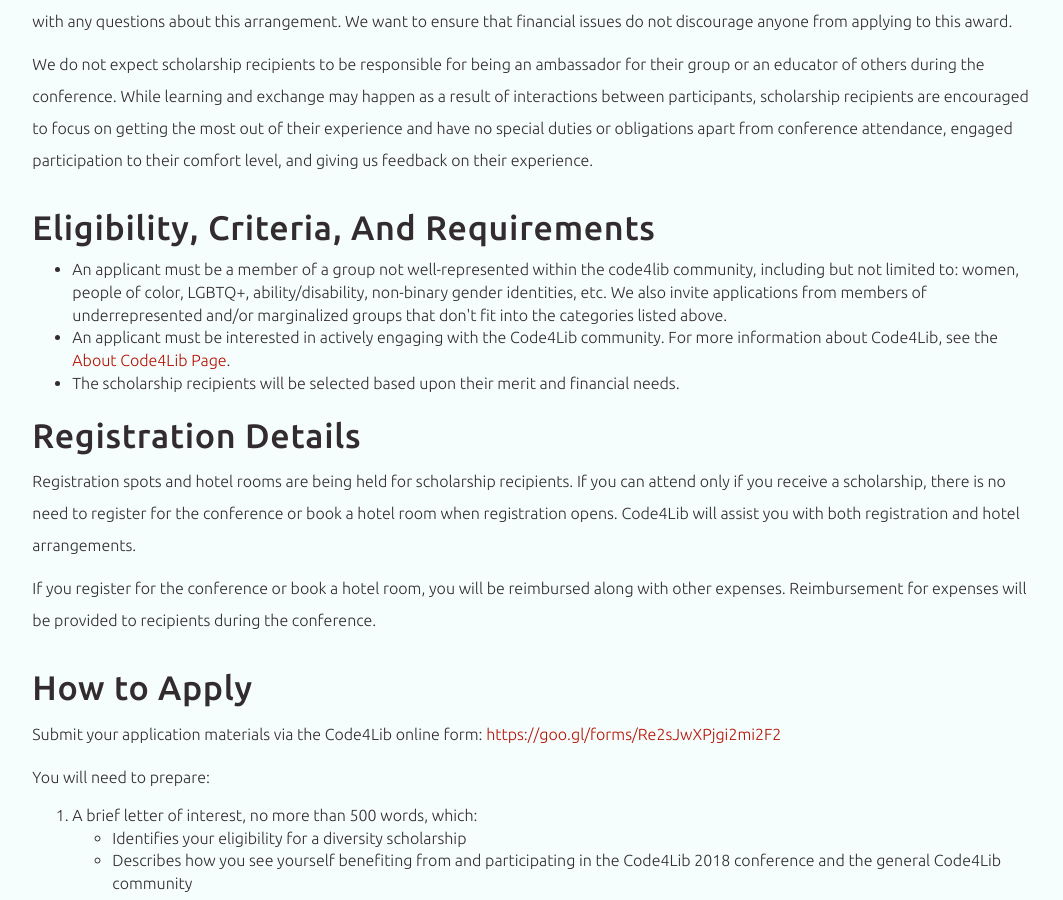
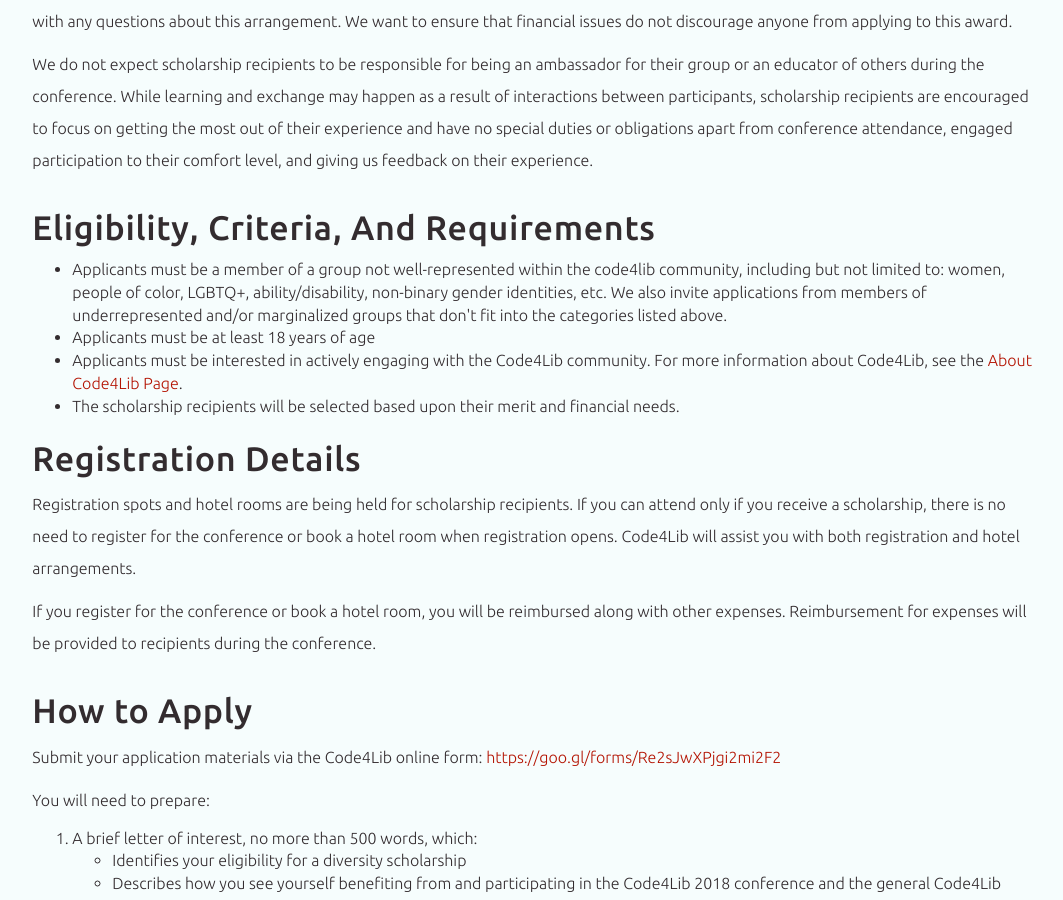
Before and after one commit to code4lib/2018.code4lib.org, a Jekyll site: the page built from general-info/scholarships.html, in a window 1280 px wide and 900 px high, scrolled down 912 px. Shown: the whole window, without its empty margins (211-1274 px from the left). Built offline with Jekyll 4.4.1, drawn with Linux system fonts in a browser that asks for light colours; some web fonts are replaced.

Commit message:
scholarship applicants must be 18+

```diff
--- a/general-info/scholarships.html
+++ b/general-info/scholarships.html
@@ -95,10 +95,11 @@
            <h2>Eligibility, Criteria, And Requirements</h2>
            <ul>
                <li>
-               An applicant must be a member of a group not well-represented within the code4lib community, including but not limited to: women, people of color, LGBTQ+, ability/disability, non-binary gender identities, etc. We also invite applications from members of underrepresented and/or marginalized groups that don't fit into the categories listed above.
+               Applicants must be a member of a group not well-represented within the code4lib community, including but not limited to: women, people of color, LGBTQ+, ability/disability, non-binary gender identities, etc. We also invite applications from members of underrepresented and/or marginalized groups that don't fit into the categories listed above.
                </li>
+               <li>Applicants must be at least 18 years of age</li>
                <li>
-               An applicant must be interested in actively engaging with the Code4Lib community. For more information about Code4Lib, see the <a href="/general-info/about-c4l">About Code4Lib Page</a>.
+               Applicants must be interested in actively engaging with the Code4Lib community. For more information about Code4Lib, see the <a href="/general-info/about-c4l">About Code4Lib Page</a>.
                </li>
                <li>
                The scholarship recipients will be selected based upon their merit and financial needs.
```
